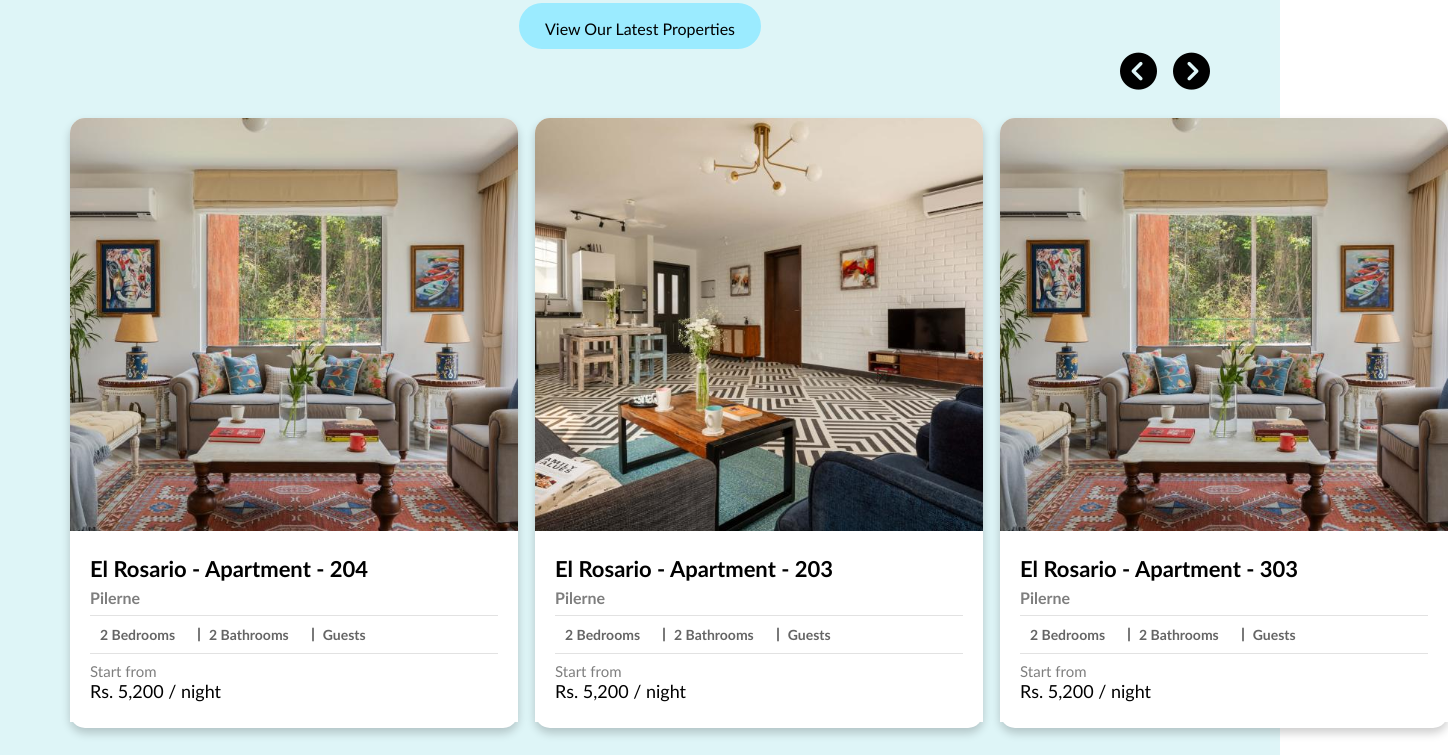
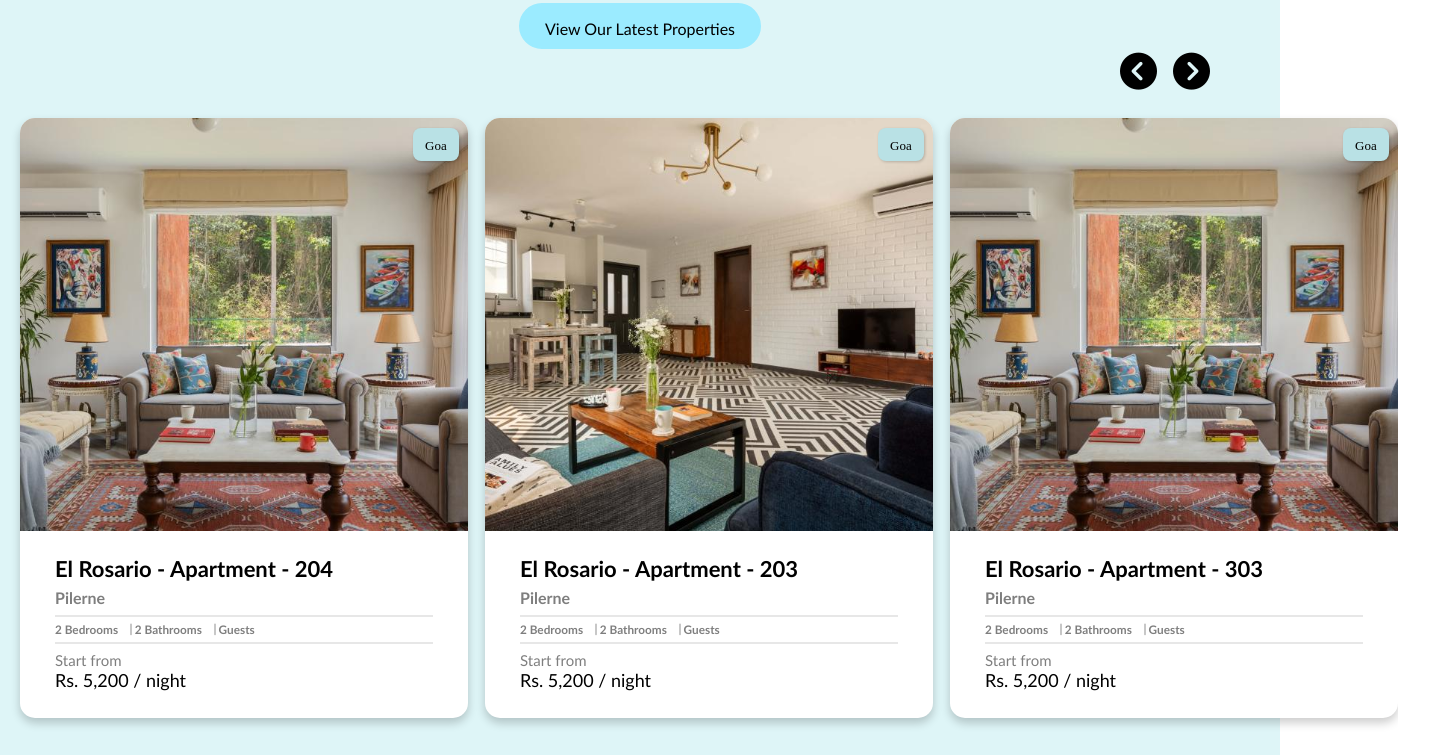
Before and after one commit to RohitKMahato/website, a plain HTML site: page index.html in a window 1280 px wide. Shown: the part 2545-3300 px from the top of the page, 1448 px wide, since content can reach past the window. Drawn offline with Linux system fonts and the light colour scheme.

Commit message:
add label to image and correct the width of amenities

```diff
--- a/index.html
+++ b/index.html
@@ -189,6 +189,7 @@
     <div class="shop-slide">
       <div class="room" id="room1">
         <img src="./img/home.jpg" alt="Room 1">
+        <div class="goa-position"><span class="goa">Goa</span></div>
         <div class="room-details">
           <h2>El Rosario - Apartment - 204</h2>
           <h5>Pilerne</h5>
@@ -206,6 +207,7 @@
       <!-- 2nd -->
       <div class="room">
         <img src="./img/home2.jpg" alt="Room 1">
+        <div class="goa-position"><span class="goa">Goa</span></div>
         <div class="room-details">
           <h2>El Rosario - Apartment - 203</h2>
           <h5>Pilerne</h5>
@@ -224,6 +226,7 @@
       <!-- 4th  -->
       <div class="room">
         <img src="./img/home.jpg" alt="Room 1">
+        <div class="goa-position"><span class="goa">Goa</span></div>
         <div class="room-details">
           <h2>El Rosario - Apartment - 303</h2>
           <h5>Pilerne</h5>
@@ -242,6 +245,7 @@
       <!-- 5th-->
       <!-- <div class="room">
   <img src="./img/home2.jpg" alt="Room 1">
+  <div class="goa-position"><span class="goa">Goa</span></div>
   <div class="room-details">
     <h2>El Rosario - Apartment - 101</h2>
     <h5>Pilerne</h5>
@@ -277,6 +281,7 @@
       <!-- 7th -->
       <!-- <div class="room">
   <img src="./img/home.jpg" alt="Room 1">
+  <div class="goa-position"><span class="goa">Goa</span></div>
   <div class="room-details">
     <h2>El Rosario - Apartment - 205</h2>
     <h5>Pilerne</h5>
@@ -295,6 +300,7 @@
       <!-- 8th  -->
       <!-- <div class="room">
   <img src="./img/home2.jpg" alt="Room 1">
+  <div class="goa-position"><span class="goa">Goa</span></div>
   <div class="room-details">
     <h2>El Rosario - Villa - 01</h2>
     <h5>Pilerne</h5>
@@ -313,6 +319,7 @@
       <!-- 9th-->
       <!-- <div class="room">
   <img src="./img/home3.jpg" alt="Room 1">
+  <div class="goa-position"><span class="goa">Goa</span></div>
   <div class="room-details">
     <h2>El Rosario - Villa - 02</h2>
     <h5>Assagao</h5>
--- a/phone.css
+++ b/phone.css
@@ -60,6 +60,7 @@
     display: flex;
     align-items: center;
     justify-content: center;
+
   }
 
   select {
@@ -305,7 +306,7 @@
     padding: 2px;
     padding-top: 5px;
     padding-bottom: 5px;
-    font-size: 2.2vh;
+    font-size: 1.2vh;
     opacity: 0.8;
   }
 
--- a/style.css
+++ b/style.css
@@ -1,4 +1,3 @@
-
 * {
   margin: 0;
   padding: 0;
@@ -128,7 +127,7 @@ nav {
   background-size: auto 100%;
 }
 
-.right-data{
+.right-data {
   display: none;
 }
 .right-content img {
@@ -204,7 +203,6 @@ select {
   margin-left: 19px;
   font-weight: 500;
 }
-
 
 .options .check h4 {
   font-family: "Gill Sans", "Gill Sans MT", Calibri, "Trebuchet MS", sans-serif;
@@ -356,9 +354,10 @@ select {
   margin-left: 60px;
   font-size: 17px;
   box-shadow: 0 5px 10px rgba(0, 0, 0, 0.2);
-
 }
-#know{display: none;}
+#know {
+  display: none;
+}
 
 .pal {
   display: flex;
@@ -448,12 +447,12 @@ img {
   width: 100%;
   white-space: nowrap;
   background-color: #def5f7;
-
+  padding-bottom: 70px;
 }
 .room {
   cursor: pointer;
   width: 448px;
-  height: 610px;
+  height: 600px;
   background-color: rgb(255, 255, 255);
   display: inline-block;
   margin-left: 13px;
@@ -465,23 +464,45 @@ img {
   border-top-right-radius: 15px;
   border-top-left-radius: 15px;
   box-shadow: 0 5px 10px rgba(0, 0, 0, 0.2);
+  position: relative;
 }
 #room1 {
-  margin-left: 70px;
+  margin-left: 20px;
 }
 .room img {
   width: 100%;
   height: 413px;
-  /* height: auto; */
-  /* width: 445px; */
-
+  position: relative;
   object-fit: cover;
   border-top-right-radius: 15px;
   border-top-left-radius: 15px;
 }
+
+.goa {
+  position: absolute;
+  padding: 12px;
+  height: 33px;
+  font-weight: 500;
+  font-size: 13px;
+  background: #b9e1e5;
+  box-shadow: 1px 1px 3px rgba(0, 0, 0, 0.2);
+  border-radius: 8px;
+  line-height: 0.9;
+  z-index: 9;
+}
+.goa-position {
+  position: absolute;
+  top: 10px;
+  right: 55px;
+  font-weight: 800;
+}
+
 .room-details {
   padding: 20px;
   background-color: white;
+  padding-left: 35px;
+  padding-right: 35px;
+  padding-bottom: 0;
 }
 
 .room-details h2 {
@@ -495,29 +516,34 @@ img {
   margin-top: 6px;
   font-size: 16px;
   opacity: 0.5;
+  margin-bottom: 8px;
 }
 .room-info {
   display: flex;
   font-weight: 900;
-  opacity: 0.6;
-  font-size: 0.875rem;
-  margin: 8px 0;
+  opacity: 0.5;
+  font-size: 0.92vw;
+  margin: 0 0;
   font-family: "Gill Sans", "Gill Sans MT", Calibri, "Trebuchet MS", sans-serif;
-  padding: 0 0;
-  border-top: 1px solid #d0d0d0;
-  border-bottom: 1px solid #d0d0d0;
+  padding: 0px 0;
+  border-top: 2px solid #d0d0d0;
+  border-bottom: 2px solid #d0d0d0;
 }
 .room-info p {
-  margin: 10px;
+  margin: 5px;
+  margin-left: 0;
 }
 .room-info i {
   transform: rotate(90deg);
+  opacity: 0.6;
 }
 .room-details h3 {
   font-family: "Gill Sans", "Gill Sans MT", Calibri, "Trebuchet MS", sans-serif;
   font-size: 15px;
   font-weight: 400;
   opacity: 0.5;
+  margin-top: 7px;
+
 }
 
 .room-details h1 {
```
